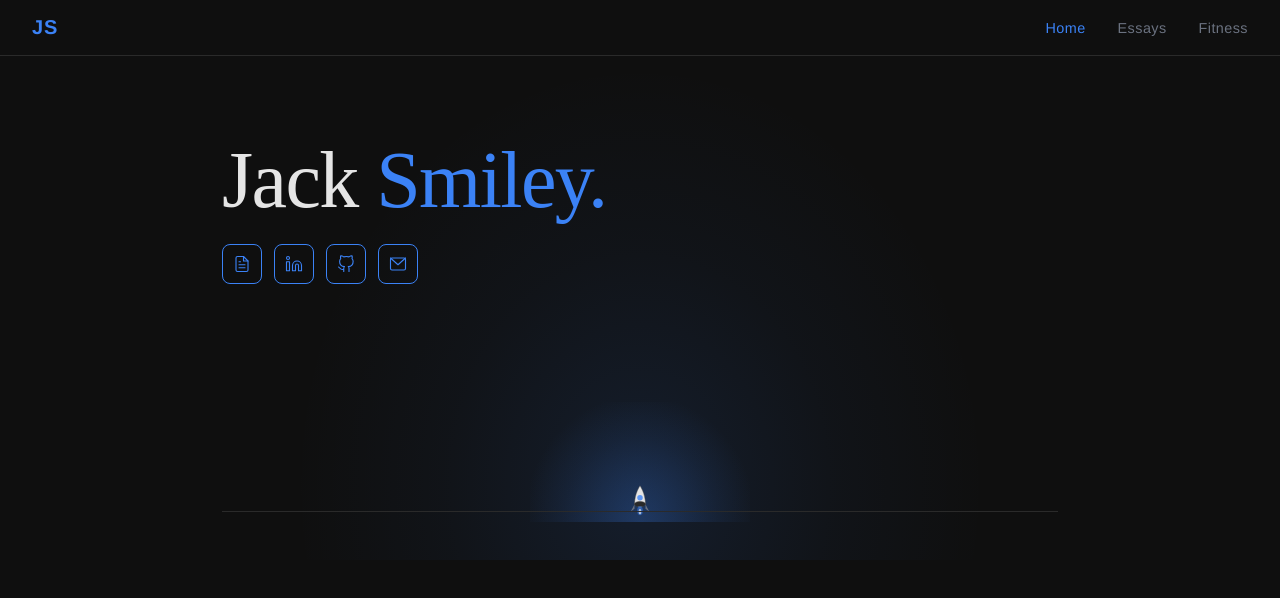
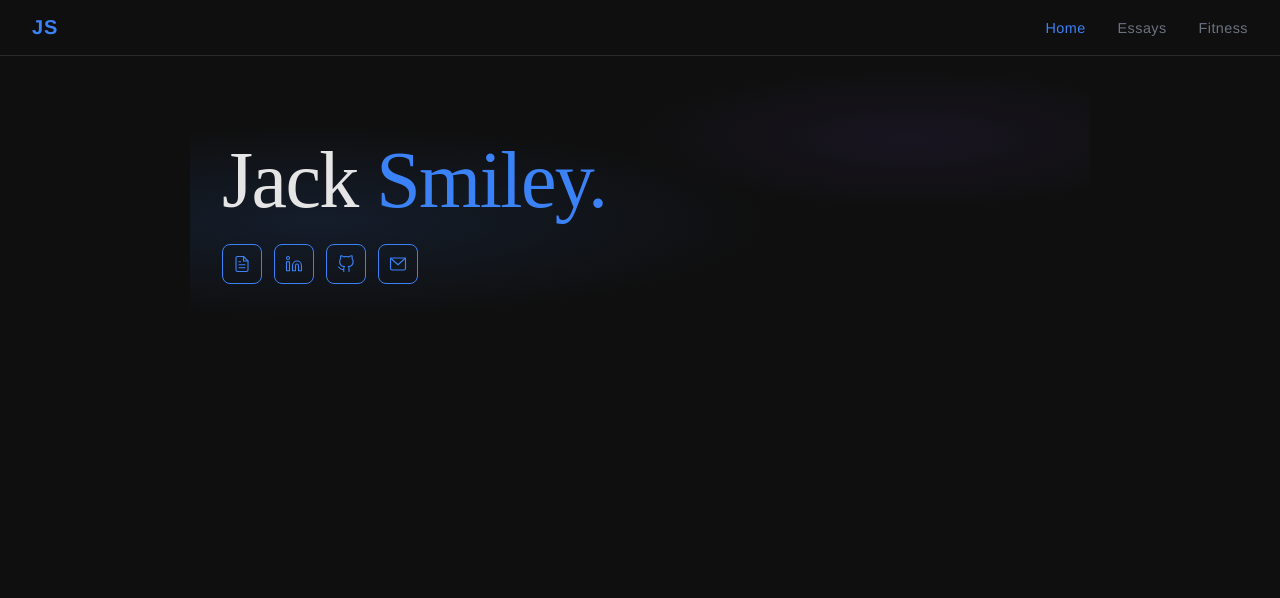
Before and after one commit to SmileyJack/jack-smiley-website, a Vue app: page / in a window 1280 px wide. Shown: the top 598 px of the page. Built offline with nearby package versions, Linux system fonts and the light colour scheme.

Commit message:
remove rocket

```diff
--- a/src/composables/useRocketAnimation.ts
+++ /dev/null
@@ -1,176 +0,0 @@
-import { ref, onMounted, onUnmounted } from 'vue';
-
-export function useRocketAnimation() {
-  const sceneRef = ref<HTMLDivElement | null>(null);
-  const canvasRef = ref<HTMLCanvasElement | null>(null);
-  const rocketRef = ref<SVGSVGElement | null>(null);
-  const flameRef = ref<SVGGElement | null>(null);
-  const jackRef = ref<HTMLSpanElement | null>(null);
-  const launched = ref(false);
-
-  let ctx: CanvasRenderingContext2D | null = null;
-  let trail: { x: number; y: number }[] = [];
-
-  function resizeCanvas() {
-    if (!canvasRef.value || !sceneRef.value) return;
-    canvasRef.value.width = sceneRef.value.offsetWidth;
-    canvasRef.value.height = sceneRef.value.offsetHeight;
-  }
-
-  // Rocket SVG is 22px wide, viewBox 24x40
-  // Fin/leg tips are at viewBox y≈30, so legs are at (30/40) of rendered height from SVG top
-  const ROCKET_WIDTH = 22;
-  const ROCKET_HEIGHT = ROCKET_WIDTH * (40 / 24);
-  const LEG_OFFSET = ROCKET_HEIGHT * (30 / 40);
-
-  function getJPosition() {
-    if (!sceneRef.value || !jackRef.value) return { x: 0, y: 0 };
-    const sceneRect = sceneRef.value.getBoundingClientRect();
-    const jackRect = jackRef.value.getBoundingClientRect();
-    return {
-      // Center on the J's top serif
-      x: jackRect.left - sceneRect.left + 10,
-      // Nudge down to align legs with the serif surface
-      y: jackRect.top - sceneRect.top + 20,
-    };
-  }
-
-  function easeInOutQuart(t: number): number {
-    return t < 0.5 ? 8 * t * t * t * t : 1 - Math.pow(-2 * t + 2, 4) / 2;
-  }
-
-  function cubicBezier(p0: number, p1: number, p2: number, p3: number, t: number): number {
-    const mt = 1 - t;
-    return mt * mt * mt * p0 + 3 * mt * mt * t * p1 + 3 * mt * t * t * p2 + t * t * t * p3;
-  }
-
-  function cubicBezierDerivative(p0: number, p1: number, p2: number, p3: number, t: number): number {
-    const mt = 1 - t;
-    return 3 * mt * mt * (p1 - p0) + 6 * mt * t * (p2 - p1) + 3 * t * t * (p3 - p2);
-  }
-
-  function drawTrail(alpha = 1) {
-    if (!ctx || !canvasRef.value) return;
-    ctx.clearRect(0, 0, canvasRef.value.width, canvasRef.value.height);
-    for (let i = 1; i < trail.length; i++) {
-      const p = trail[i - 1];
-      const q = trail[i];
-      ctx.beginPath();
-      ctx.strokeStyle = `rgba(59,130,246,${(i / trail.length) * 0.35 * alpha})`;
-      ctx.lineWidth = (i / trail.length) * 1.5;
-      ctx.moveTo(p.x, p.y);
-      ctx.lineTo(q.x, q.y);
-      ctx.stroke();
-    }
-  }
-
-  function fadeTrail() {
-    let alpha = 1;
-    function fade() {
-      alpha -= 0.02;
-      if (alpha > 0) {
-        drawTrail(alpha);
-        requestAnimationFrame(fade);
-      } else if (ctx && canvasRef.value) {
-        ctx.clearRect(0, 0, canvasRef.value.width, canvasRef.value.height);
-      }
-    }
-    requestAnimationFrame(fade);
-  }
-
-  function launch() {
-    if (launched.value || !sceneRef.value || !rocketRef.value || !flameRef.value) return;
-    launched.value = true;
-    flameRef.value.setAttribute('opacity', '1');
-
-    const scene = sceneRef.value;
-    const rocket = rocketRef.value;
-    const flame = flameRef.value;
-
-    // Start at the horizon line (bottom of scene), at the leg contact point
-    const start = { x: scene.offsetWidth / 2, y: scene.offsetHeight };
-    const end = getJPosition();
-
-    const ctrl1 = {
-      x: start.x,
-      y: start.y - scene.offsetHeight * 1.4,
-    };
-    const ctrl2 = {
-      x: end.x,
-      y: end.y - scene.offsetHeight * 1.2,
-    };
-
-    const totalDuration = 5000;
-    const maxTilt = 18;
-    let startTime: number | null = null;
-    trail = [];
-
-    function animate(ts: number) {
-      if (!startTime) startTime = ts;
-      const raw = Math.min((ts - startTime) / totalDuration, 1);
-      const t = easeInOutQuart(raw);
-
-      const bx = cubicBezier(start.x, ctrl1.x, ctrl2.x, end.x, t);
-      const by = cubicBezier(start.y, ctrl1.y, ctrl2.y, end.y, t);
-
-      // Subtle tilt following the tangent, clamped to maxTilt
-      const dtx = cubicBezierDerivative(start.x, ctrl1.x, ctrl2.x, end.x, t);
-      const dty = cubicBezierDerivative(start.y, ctrl1.y, ctrl2.y, end.y, t);
-      const rawAngle = Math.atan2(dtx, -dty) * 180 / Math.PI;
-      let angle = Math.max(-maxTilt, Math.min(maxTilt, rawAngle));
-
-      // Fade rotation to 0 in the last 30% for vertical landing
-      if (raw > 0.7) {
-        angle *= 1 - (raw - 0.7) / 0.3;
-      }
-
-      rocket.style.left = `${bx}px`;
-      rocket.style.top = `${by - LEG_OFFSET}px`;
-      rocket.style.bottom = 'auto';
-      rocket.style.transform = `translateX(-50%) rotate(${angle}deg)`;
-
-      if (raw > 0.5) {
-        flame.setAttribute('opacity', (0.25 + Math.random() * 0.45).toString());
-      }
-
-      trail.push({ x: bx, y: by });
-      if (trail.length > 70) trail.shift();
-
-      drawTrail();
-
-      if (raw < 1) {
-        requestAnimationFrame(animate);
-      } else {
-        flame.setAttribute('opacity', '0');
-        rocket.style.left = `${end.x}px`;
-        rocket.style.top = `${end.y - LEG_OFFSET}px`;
-        rocket.style.transform = 'translateX(-50%) rotate(0deg)';
-        fadeTrail();
-      }
-    }
-
-    requestAnimationFrame(animate);
-  }
-
-  onMounted(() => {
-    if (canvasRef.value) {
-      ctx = canvasRef.value.getContext('2d');
-    }
-    resizeCanvas();
-    window.addEventListener('resize', resizeCanvas);
-  });
-
-  onUnmounted(() => {
-    window.removeEventListener('resize', resizeCanvas);
-  });
-
-  return {
-    sceneRef,
-    canvasRef,
-    rocketRef,
-    flameRef,
-    jackRef,
-    launched,
-    launch,
-  };
-}
--- a/src/pages/HomePage.vue
+++ b/src/pages/HomePage.vue
@@ -1,44 +1,13 @@
 <template>
   <div class="page">
     <section class="hero">
-      <div class="hero-text">
+      <div class="hero-glow" />
+      <div class="hero-content">
         <h1 class="name">
-          <span ref="jackRef">Jack </span>
+          <span>Jack </span>
           <span class="accent">Smiley.</span>
         </h1>
         <ContactIcons />
-      </div>
-
-      <div class="hero-glow" />
-
-      <div ref="sceneRef" class="scene">
-        <canvas ref="canvasRef"></canvas>
-
-        <svg
-          ref="rocketRef"
-          class="rocket"
-          viewBox="0 0 24 40"
-          fill="none"
-          xmlns="http://www.w3.org/2000/svg"
-        >
-          <path
-            d="M12 2 C12 2 18 10 18 22 L12 26 L6 22 C6 10 12 2 12 2Z"
-            fill="#E5E5E5"
-            stroke="#3B3B3B"
-            stroke-width="0.5"
-          />
-          <ellipse cx="12" cy="22" rx="6" ry="3" fill="#2A2A2A" stroke="#3B3B3B" stroke-width="0.5" />
-          <circle cx="12" cy="15" r="3" fill="var(--accent)" opacity="0.8" />
-          <path d="M6 22 L2 30 L6 27Z" fill="#6B7280" />
-          <path d="M18 22 L22 30 L18 27Z" fill="#6B7280" />
-          <g ref="flameRef">
-            <ellipse cx="12" cy="29" rx="3" ry="5" fill="var(--accent)" opacity="0.5" />
-            <ellipse cx="12" cy="30" rx="1.5" ry="3" fill="#E5E5E5" opacity="0.7" />
-          </g>
-        </svg>
-
-        <div class="horizon-line" />
-        <div class="launch-zone" @mouseenter="launch" @touchstart.passive="launch" />
       </div>
     </section>
   </div>
@@ -47,16 +16,10 @@
 <script lang="ts">
 import { defineComponent } from 'vue';
 import ContactIcons from '@/components/ContactIcons.vue';
-import { useRocketAnimation } from '@/composables/useRocketAnimation';
 
 export default defineComponent({
   name: 'HomePage',
   components: { ContactIcons },
-  setup() {
-    const { sceneRef, canvasRef, rocketRef, flameRef, jackRef, launch } = useRocketAnimation();
-
-    return { sceneRef, canvasRef, rocketRef, flameRef, jackRef, launch };
-  },
 });
 </script>
 
@@ -76,17 +39,18 @@ export default defineComponent({
 
 .hero-glow {
   position: absolute;
-  bottom: 0;
-  left: 50%;
-  transform: translateX(-50%);
-  width: 700px;
-  height: 500px;
-  background: radial-gradient(ellipse at 50% 85%, rgba(59, 130, 246, 0.13) 0%, rgba(59, 130, 246, 0.04) 40%, transparent 70%);
+  top: 0;
+  left: -10%;
+  width: 120%;
+  height: 100%;
+  background:
+    radial-gradient(ellipse 60% 50% at 20% 60%, rgba(59, 130, 246, 0.12) 0%, transparent 70%),
+    radial-gradient(ellipse 40% 40% at 75% 30%, rgba(139, 92, 246, 0.08) 0%, transparent 65%);
   pointer-events: none;
   z-index: 0;
 }
 
-.hero-text {
+.hero-content {
   position: relative;
   z-index: 1;
 }
@@ -103,63 +67,4 @@ export default defineComponent({
 .accent {
   color: var(--accent);
 }
-
-.scene {
-  position: relative;
-  width: 100%;
-  height: 180px;
-  margin-top: 3rem;
-  overflow: visible;
-  z-index: 1;
-}
-
-.scene::before {
-  content: '';
-  position: absolute;
-  bottom: -10px;
-  left: 50%;
-  transform: translateX(-50%);
-  width: 220px;
-  height: 120px;
-  background: radial-gradient(ellipse at 50% 100%, rgba(59, 130, 246, 0.28) 0%, rgba(59, 130, 246, 0.08) 50%, transparent 75%);
-  pointer-events: none;
-  z-index: 0;
-}
-
-.scene canvas {
-  position: absolute;
-  top: 0;
-  left: 0;
-  width: 100%;
-  height: 100%;
-  pointer-events: none;
-}
-
-.rocket {
-  position: absolute;
-  bottom: -9px;
-  left: 50%;
-  transform: translateX(-50%);
-  width: 22px;
-  pointer-events: none;
-}
-
-.horizon-line {
-  position: absolute;
-  bottom: 0;
-  left: 0;
-  right: 0;
-  height: 1px;
-  background: var(--border);
-}
-
-.launch-zone {
-  position: absolute;
-  bottom: 0;
-  left: 50%;
-  transform: translateX(-50%);
-  width: 140px;
-  height: 80px;
-  cursor: pointer;
-}
 </style>
```
